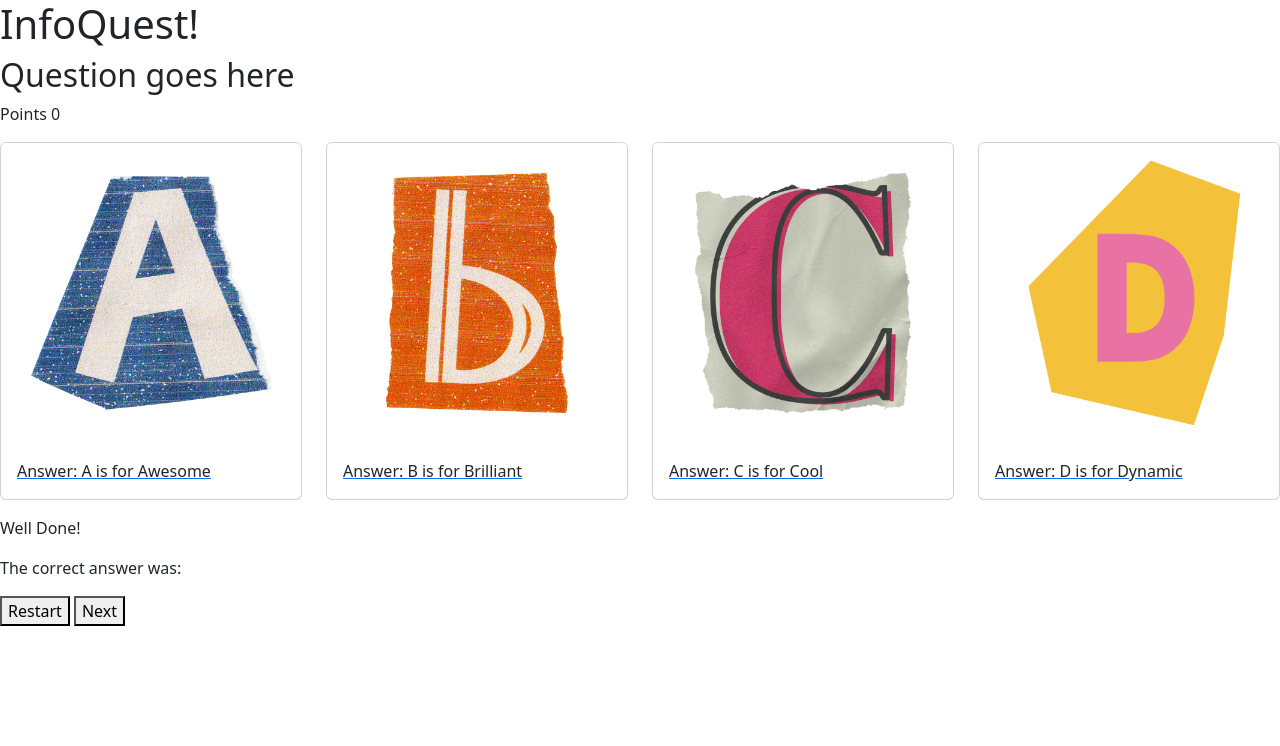
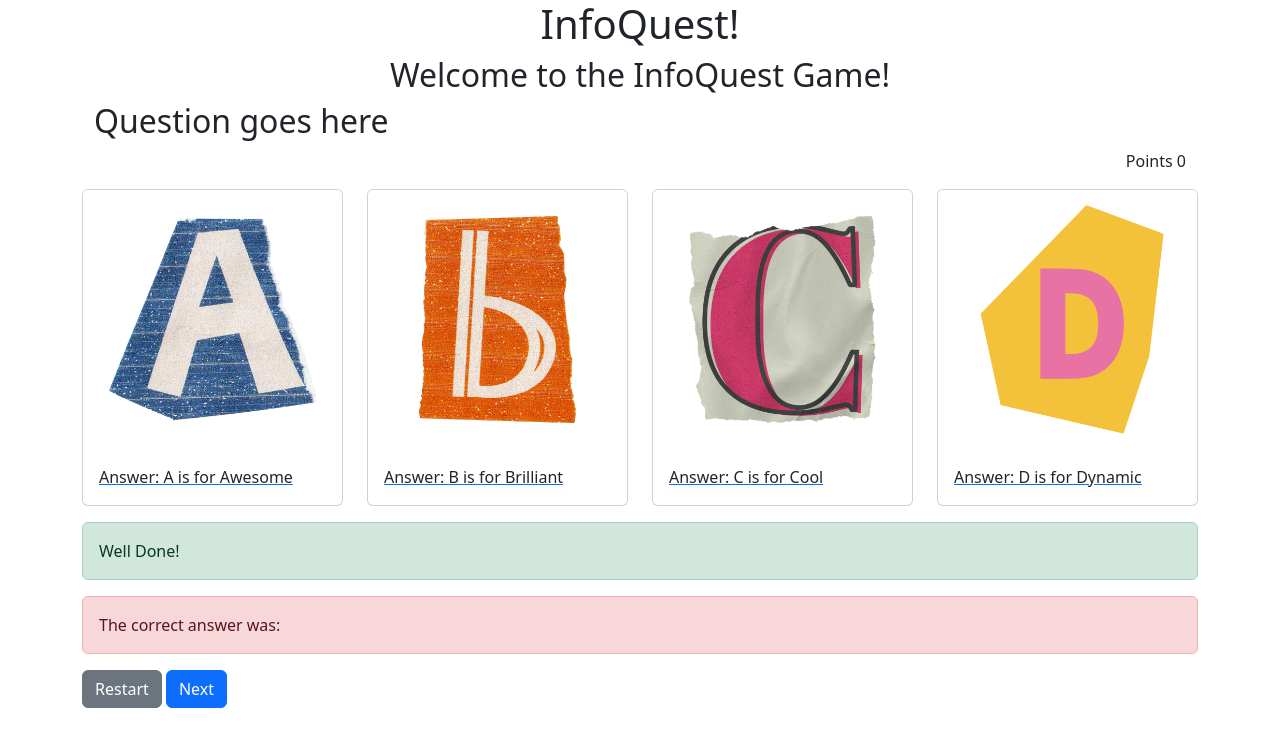
Before and after one commit to SamuelParkerTech/BC-Hackathon2-InfoQuiz-JavaScript, a plain HTML site: page index.html in a window 1280 px wide. Drawn offline with nearby package versions, Linux system fonts and the light colour scheme.

Commit message:
added stles to cardsa nd main body as well as colours for alerts and buttons

```diff
--- a/assets/css/style.css
+++ b/assets/css/style.css
@@ -1,9 +1,43 @@
 /* CSS Style Page */
+
+body {
+    min-height: 100vh;
+    color: #3a3a3a;
+
+}
+
+/* --------- Heading */
+
+h1 {
+    text-align: center;
+    font-size: 2.5rem;
+}
+h2 {
+    text-align: center;
+    font-size: 1.5rem;
+}
+h3 {
+    text-align: center;
+    font-size: smaller;
+}
+
 
 /* Current classes need styling */
 
-.questionclass
-.score-area
+.questionclass {
+    text-align: left;
+}
+.score-area {
+    text-align: right;
+}
 .scores
 .card-body
 .card-text
+
+
+/* Media Queries */
+
+/* Tablet and smaller */
+.card-body {
+
+}
--- a/index.html
+++ b/index.html
@@ -12,15 +12,25 @@
 </head>
 
 <body>
-  <main>
+  <!-- added a container to main to evenly organise cards and other elements across the screen -->
+  <main class="container">
+    <!-- Heading -->
     <h1>InfoQuest!</h1>
 
-    <!-- This is a single line comment -->
-    <h2 id="question" class="questionclass">Question goes here</h2>
-    <div class="score-area">
+    <!-- Welcome message -->
+    <h2>Welcome to the InfoQuest Game!</h3>
+
+    <!-- Automated question and Points score -->
+  <div class="container" class="col-8-4">
+    <div class="">
+      <h2 id="question" class="questionclass" class="span-8">Question goes here</h2>
+    </div>
+    <div class="score-area" class="span-4">
       <p class="scores">Points <span id="score">0</span></p>
     </div>
-    <!-- Answer Cards - Need to add IDs for JS -->
+  </div>
+
+    <!-- Answer Cards-->
     <div class="row justify-content-center mt-3 mb-3">
       <div class="col-md-3 col-8" id="answerA">
         <!-- First Answer card goes here. Links need to reroute for JavaScript -->
@@ -82,10 +92,13 @@
       </div>
     </div>
 
-      <p>Well Done!</p>
-      <p>The correct answer was:</p>
-    <button type="submit">Restart</button>
-    <button type="submit">Next</button>
+      <p class="alert alert-success">Well Done!</p>
+      <p class="alert alert-danger">The correct answer was:</p>
+
+    <div class="buttons">
+      <button class="btn btn-secondary" type="submit">Restart</button>
+      <button class="btn btn-primary" type="submit">Next</button>
+    </div>
   </main>
   <!-- JS Link -->
   <script src="assets/js/script.js"></script>
```
